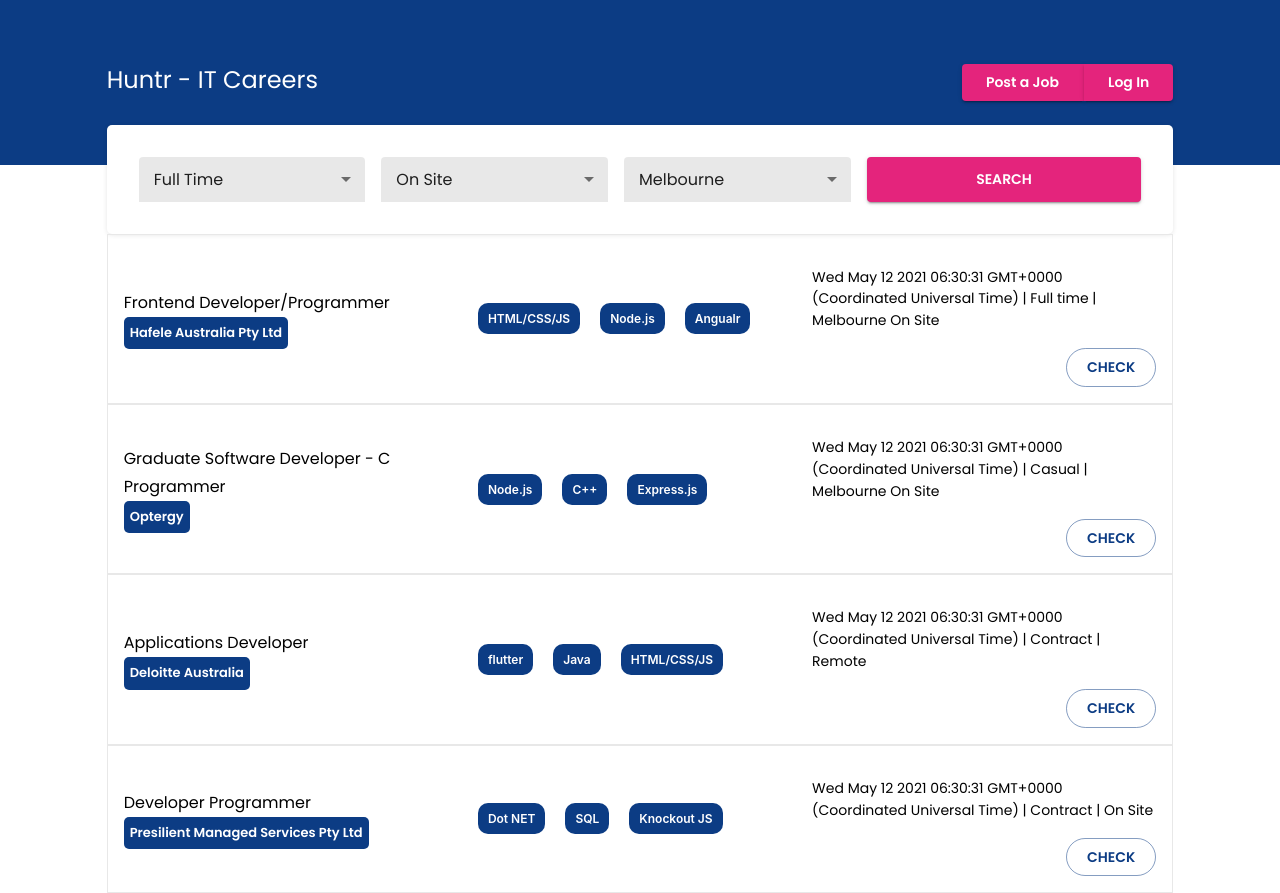
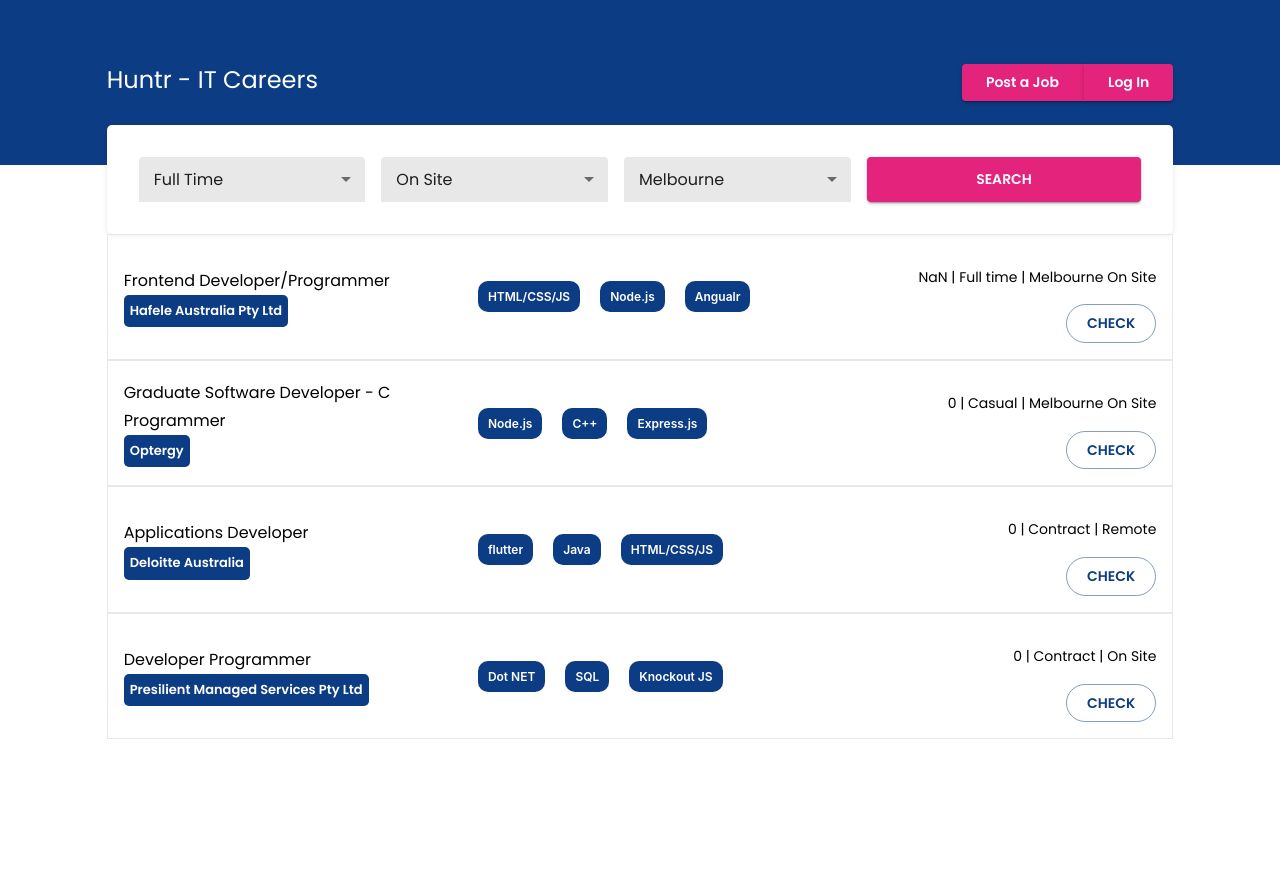
Before and after one commit to timalbpathirana/ReactJobBoard_RMIT_PP1, a React (Create React App) app: page / in a window 1280 px wide. After the commit the page ends 800 px from the top, so only its background shows below. Built offline with nearby package versions, Linux system fonts and the light colour scheme.

Commit message:
Updated dummy data

```diff
--- a/src/Components/Job/JobCard.js
+++ b/src/Components/Job/JobCard.js
@@ -3,6 +3,7 @@
 import { RedoRounded, RepeatOutlined } from "@material-ui/icons";
 import userEvent from "@testing-library/user-event";
 import theme from "../../theme/theme";
+import { differenceInHours, differenceInMinutes } from "date-fns";
 
 // const skills = ["Javascript", "React.js", "Node.js"];
 // below method is the way to access the theme styles
@@ -49,6 +50,12 @@
 }));
 
 export default (props) => {
+  // function formatDate() {
+  //   const str = props.postedOn;
+  //   const res = str.split(" ");
+  //   console.log(res[1]);
+  // }
+
   const classes = useStyles();
   return (
     <Box p={2} className={classes.wrapper}>
@@ -70,7 +77,8 @@
           <Grid item>
             <Box mt={2}>
               <Typography variant="subtitle2">
-                {`${props.postedOn}`} | {props.type} | {props.location}
+                {differenceInHours(Date.now(), props.postedOn)} | {props.type} |{" "}
+                {props.location}
               </Typography>
             </Box>
           </Grid>
--- a/src/dummyData.js
+++ b/src/dummyData.js
@@ -1,7 +1,7 @@
 export default [
   {
     id: 1,
-    postedOn: new Date(),
+    postedOn: "02 Aug 2017 16:21:00 GMT",
     title: "Frontend Developer/Programmer",
     type: "Full time",
     location: "Melbourne On Site",
```
